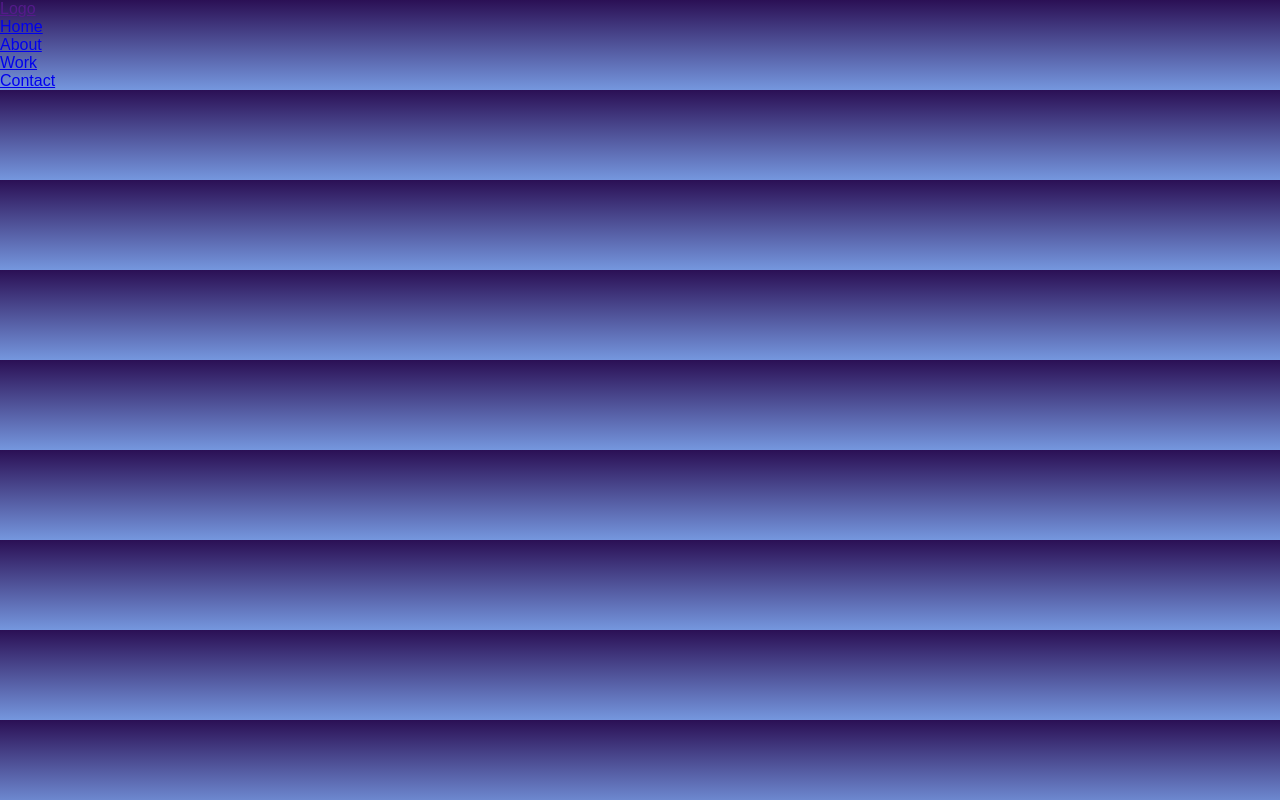
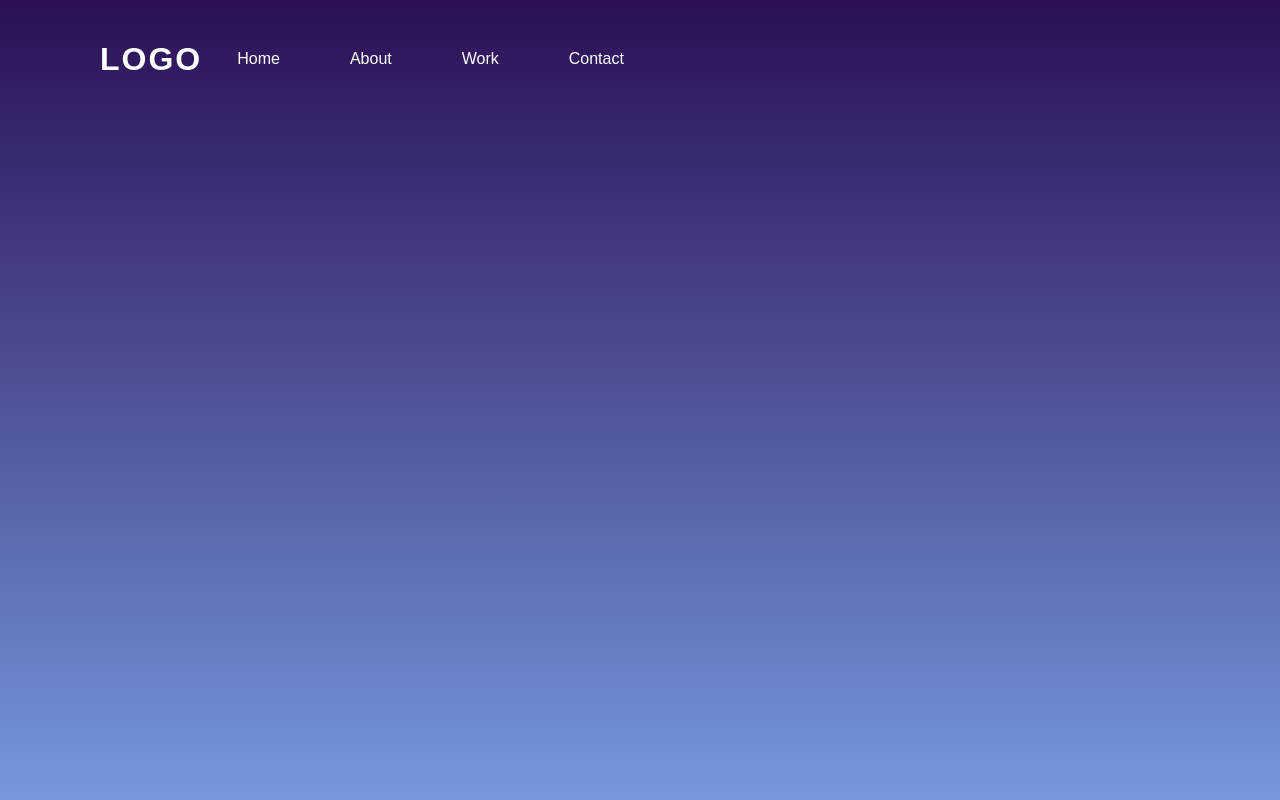
Before and after one commit to CodeMaker0314/coding_website, a plain HTML site: page index.html in a window 1280 px wide. Drawn offline with Linux system fonts and the light colour scheme.

Commit message:
style.css change

```diff
--- a/style.css
+++ b/style.css
@@ -8,5 +8,49 @@
 }
 
 body {
+    min-height: 100vh;
     background: linear-gradient(#2b1055, #7597de);
 }
+
+header {
+    position: absolute;
+    top: 0;
+    left: 0;
+    width: 0;
+    padding: 30px 100px;
+    display: flex;
+    justify-content: space-between;
+    align-items: center;
+}
+
+header .logo {
+    color: #fff;
+    font-weight: 700;
+    text-decoration: none;
+    font-size: 2em;
+    text-transform: uppercase;
+    letter-spacing: 2px;
+}
+
+header ul {
+    display: flex;
+    justify-content: center;
+    align-items: center;
+}
+
+header ul li {
+    list-style: none;
+    margin: 20px;
+}
+
+header ul li a {
+    text-decoration: none;
+    padding: 6px 15px;
+    color: #fff;
+    border-radius: 20px;
+}
+
+header ul li a:hover {
+    background: #fff;
+    color: #2b1055;
+}
```
Also changed, not shown: index.html (indentation only).
